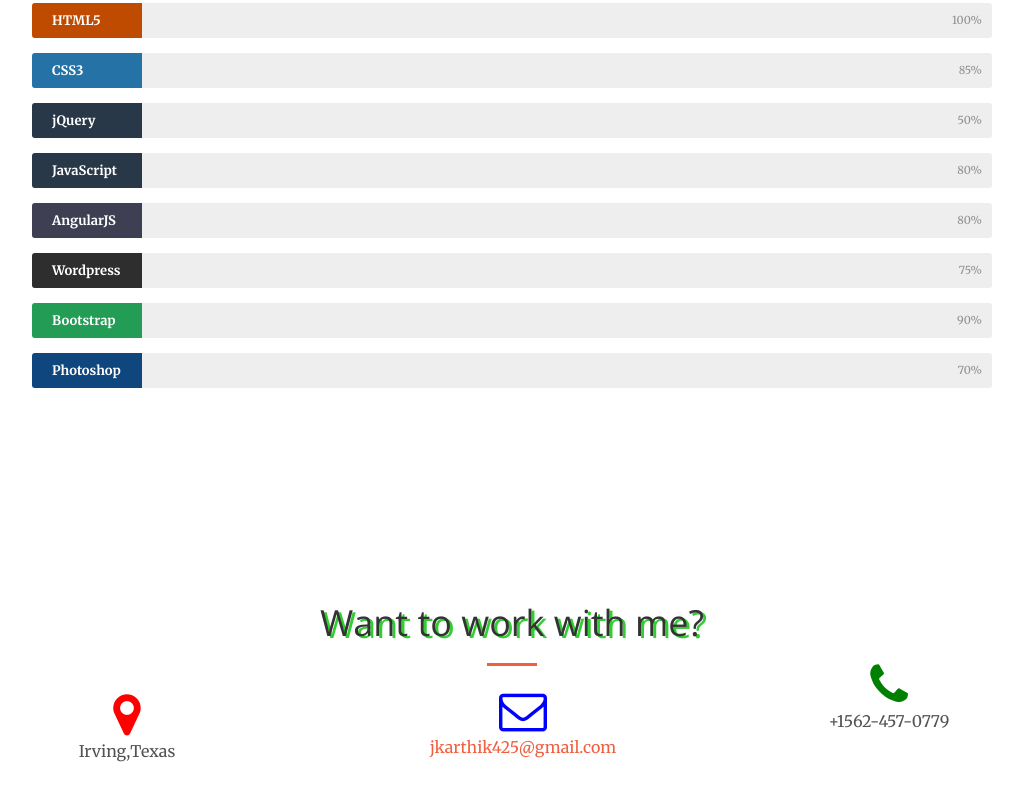
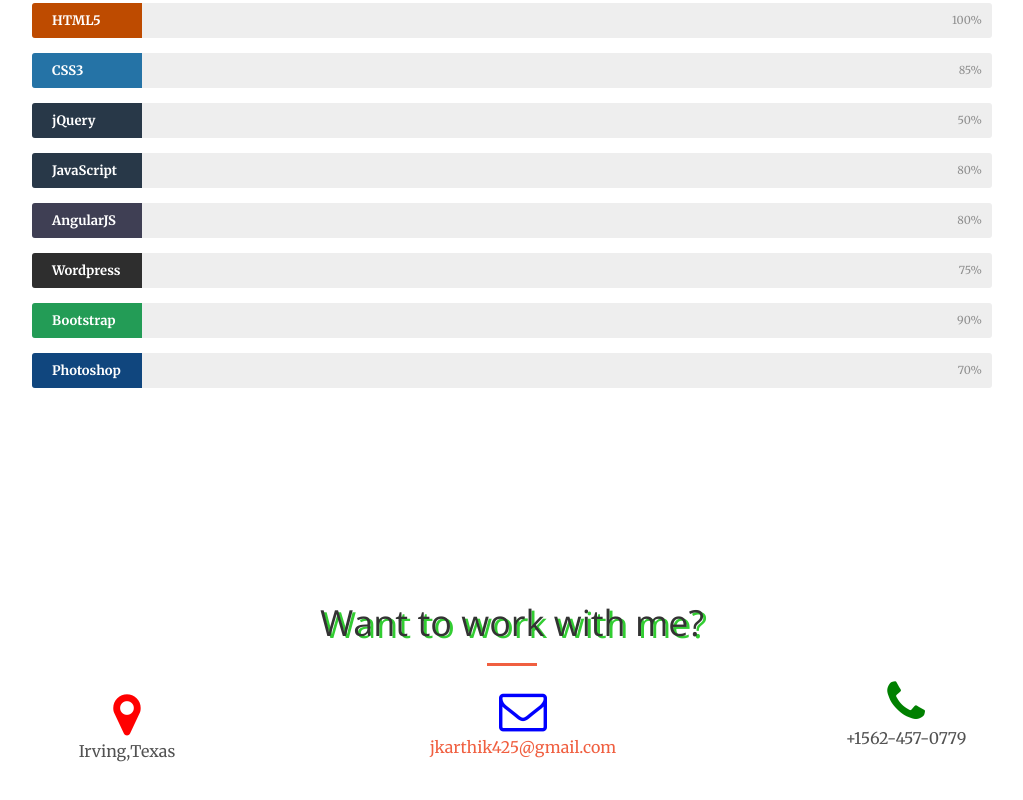
Before and after one commit to karthik1918/karthik1918.github.io, a website: page index.html in a window 1280 px wide. Shown: the part 2335-3135 px from the top of the page, without its empty margins (128-1151 px from the left). Drawn offline with nearby package versions, Linux system fonts and the light colour scheme.

Commit message:
seventeen

```diff
--- a/index.html
+++ b/index.html
@@ -305,7 +305,7 @@
                         <i class="fa fa-envelope-o fa-3x sr-contact" style="font-size:48px;color:blue"></i>
                         <p><a href="mailto:your-email@your-domain.com">jkarthik425@gmail.com</a></p>
                     </div>
-                    <div style="margin: -25px" class="col-lg-4 col-lg-offset-2 text-center">
+                    <div style="margin: -8px" class="col-lg-4 col-lg-offset-2 text-center">
                         <i class="fa fa-phone fa-3x sr-contact" style="font-size:48px;color:green"></i>
                         <p>+1562-457-0779</p>
                     </div>
```
